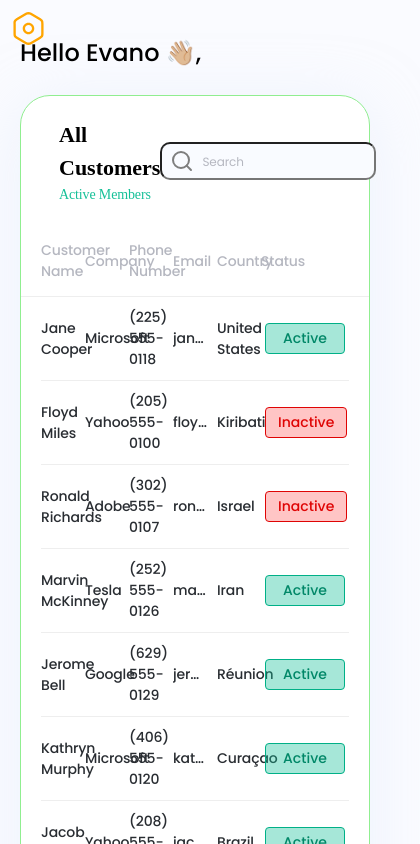
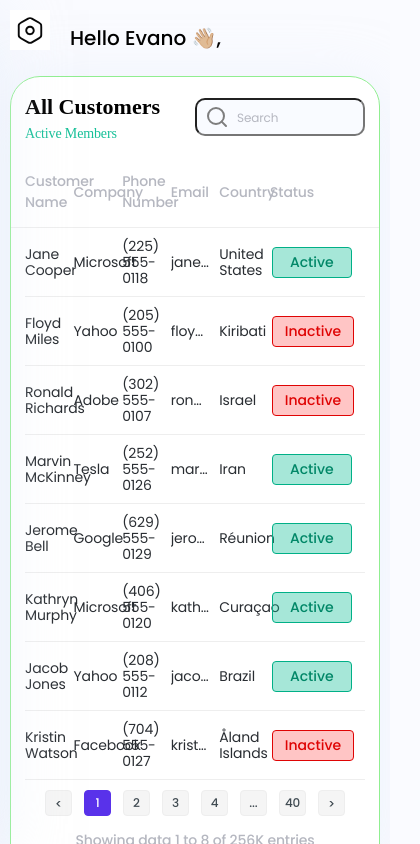
Before and after one commit to hustle2live/crm-test-task, a React (Create React App) app: page / in a window 390 px wide. Shown: the top 844 px of the page, 420 px wide, since content can reach past the window. Built offline with nearby package versions, Linux system fonts and the light colour scheme.

Commit message:
moderate sidebar menu effect

```diff
--- a/src/Components/Content/content.module.scss
+++ b/src/Components/Content/content.module.scss
@@ -59,3 +59,30 @@
       margin: 20px;
    }
 }
+
+@media screen and (max-width: 768px) {
+   .wrapper {
+      height: 100vh;
+      overflow-y: scroll;
+   }
+
+   .header {
+      &__title {
+         margin-left: 60px;
+      }
+   }
+}
+
+@media screen and (max-width: 560px) {
+   .header,
+   .content {
+      margin: 10px;
+   }
+
+   .header {
+      &__title {
+         margin-top: 20px;
+         font-size: 20px;
+      }
+   }
+}
--- a/src/Components/Customers/Customers.jsx
+++ b/src/Components/Customers/Customers.jsx
@@ -11,7 +11,7 @@
 
 const SearchBar = (props) => (
    <section className={styles.searchBar}>
-      <div>
+      <div className={styles.searchBar__tableTitleDiv}>
          <h3>All Customers</h3>
          <p>Active Members</p>
       </div>
--- a/src/Components/Customers/customers.module.scss
+++ b/src/Components/Customers/customers.module.scss
@@ -186,3 +186,45 @@
       }
    }
 }
+
+@media screen and (max-width: 768px) {
+   .wrapper {
+      overflow-x: scroll;
+   }
+}
+
+@media screen and (max-width: 560px) {
+   .paginationSection,
+   .searchBar,
+   .wrapper {
+      padding: 0 14px;
+   }
+
+   .customersTable {
+      td {
+         font-weight: 400;
+         line-height: 16px;
+         letter-spacing: -0.01em;
+         padding: 10px 0;
+      }
+   }
+
+   .searchBar {
+      height: 80px;
+
+      &__tableTitleDiv,
+      &__inputDivElement {
+         flex-basis: 50%;
+      }
+
+      &__input {
+         width: 100%;
+         min-width: 120px;
+      }
+   }
+
+   .paginationSection {
+      flex-direction: column-reverse;
+      justify-content: center;
+   }
+}
--- a/src/Components/Sidebar/SideBar.jsx
+++ b/src/Components/Sidebar/SideBar.jsx
@@ -17,9 +17,15 @@
 
 import styles from './sidebar.module.scss';
 
+const hideSideBar = (e) => {
+   e.preventDefault();
+   e.currentTarget.parentNode.classList.toggle(`${styles.close}`);
+   e.currentTarget.classList.toggle(`${styles.visible}`);
+};
+
 export const SideBar = () => (
    <>
-      <div className={styles.wrapper}>
+      <div className={`${styles.wrapper} ${styles.close}`}>
          <div className={styles.header}>
             <div className={styles.header__content}>
                <div className={styles.header__content_logo}>
@@ -86,9 +92,10 @@
                <p className={styles.profile__position}>Project Manager</p>
             </div>
          </div>
-      </div>
-      <div className={styles.showButton}>
-         <Logo />
+         <button className={styles.showButton} onClick={(e) => hideSideBar(e)}>
+            <Logo />
+            <span class="material-symbols-outlined">close</span>
+         </button>
       </div>
    </>
 );
--- a/src/Components/Sidebar/sidebar.module.scss
+++ b/src/Components/Sidebar/sidebar.module.scss
@@ -1,3 +1,5 @@
+@import url('https://fonts.googleapis.com/css2?family=Material+Symbols+Outlined:opsz,wght,FILL,GRAD@20..48,100..700,0..1,-50..200');
+
 .wrapper,
 .header__content,
 .navMenu,
@@ -11,22 +13,31 @@
 }
 
 .wrapper {
-   min-width: 300px;
+   width: 306px;
    min-height: 100vh;
    background: #ffffff;
    box-shadow: 0px 10px 60px rgba(226, 236, 249, 0.5);
    position: relative;
+   transition: 1.8s ease-in-out;
 }
 
 .showButton {
    position: absolute;
    top: 10px;
-   left: 10px;
-   visibility: hidden;
+   right: -50px;
    display: none;
+   align-items: center;
+   justify-content: center;
+   padding: 5px;
+   width: 40px;
+   height: 40px;
 
    svg path {
-      fill: orange;
+      fill: rgb(9, 9, 9);
+   }
+
+   span {
+      display: none;
    }
 }
 
@@ -120,7 +131,7 @@
 
 @media screen and (max-width: 1200px) {
    .wrapper {
-      min-width: 260px;
+      width: 260px;
    }
 
    .header {
@@ -140,7 +151,7 @@
 
 @media screen and (max-width: 960px) {
    .wrapper {
-      min-width: 230px;
+      width: 230px;
    }
 
    .header {
@@ -164,20 +175,36 @@
    .wrapper {
       position: absolute;
       z-index: 1;
-      visibility: hidden;
-      min-width: 0;
-      width: 0;
-      transition: 2s ease-in-out;
+      height: 100%;
+      min-height: 100%;
+      left: 0;
 
-      * {
-         visibility: hidden;
-         opacity: 0;
-         transition: 2s ease-in-out;
+      &.close {
+         left: -230px;
       }
    }
 
    .showButton {
-      display: block;
-      visibility: visible;
+      display: flex;
+      z-index: 2;
+      background-color: #ffffff;
+      border: none;
+
+      &.visible {
+         left: 240px;
+         font-size: 48px;
+         min-height: 40px;
+         min-width: 40px;
+         background-color: #eeeeee;
+         color: #000000;
+
+         svg {
+            display: none;
+         }
+
+         span {
+            display: block;
+         }
+      }
    }
 }
--- a/src/styles.scss
+++ b/src/styles.scss
@@ -7,6 +7,7 @@
 
 .mainContainer {
    display: flex;
+   position: relative;
 }
 
 .hidden {
```
